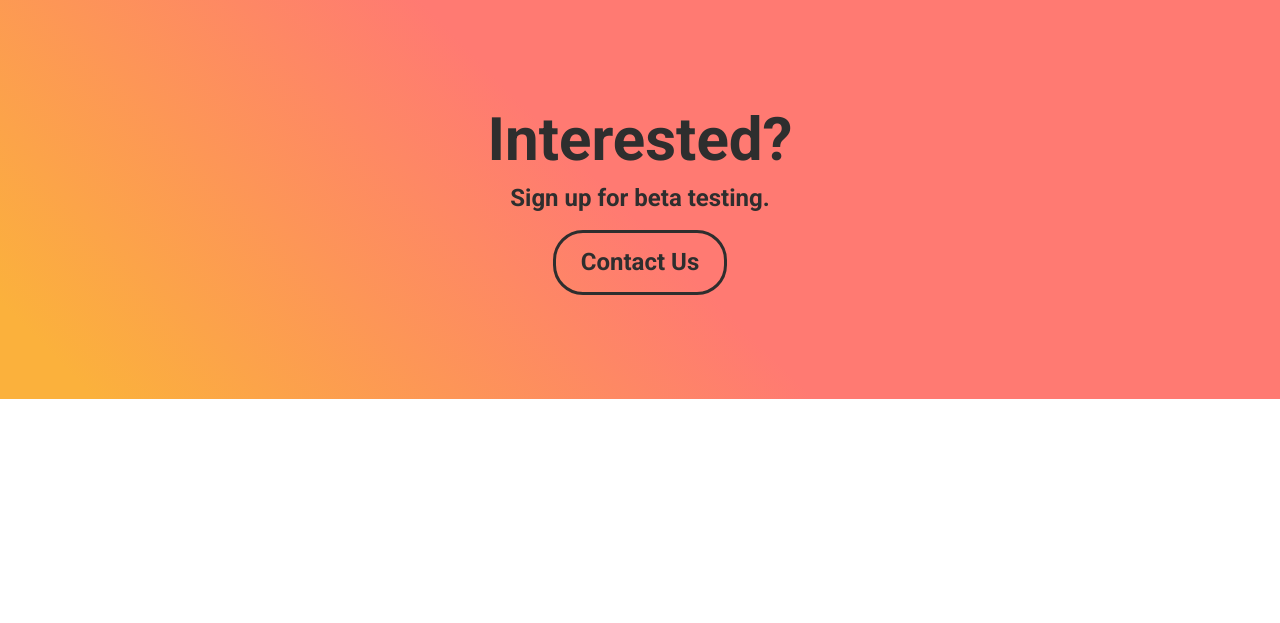
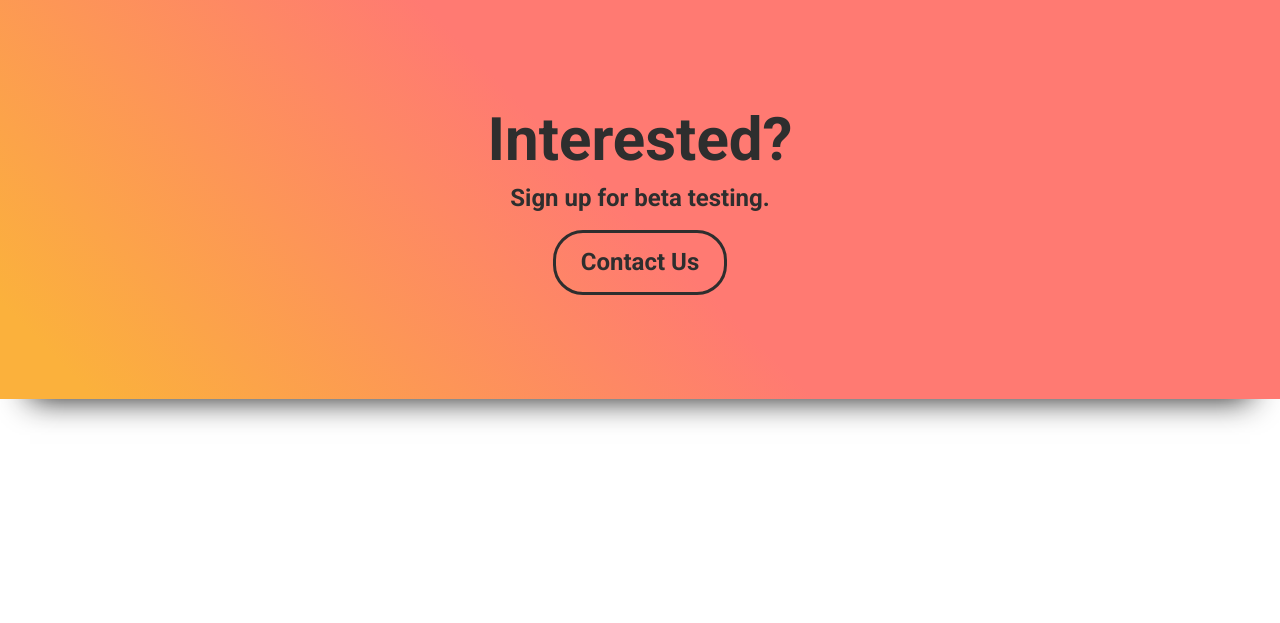
Before and after one commit to tvut/chinook-website, a PHP site: page / in a window 1280 px wide. Shown: the part 4162-4785 px from the top of the page. Run offline with PHP 8.4, Linux system fonts and the light colour scheme; some libraries are stand-ins or nearby versions.

Commit message:
box shadow on bottom

```diff
--- a/css/main.css
+++ b/css/main.css
@@ -99,6 +99,7 @@ section {
     /* Chrome 10-25, Safari 5.1-6 */
     background: linear-gradient(45.34deg, #FBB13C 5.66%, #FF7A72 48.62%, #FF7A72 94.35%);
     /* W3C, IE 10+/ Edge, Firefox 16+, Chrome 26+, Opera 12+, Safari 7+ */
+    box-shadow: 0 30px 30px -30px #171717;
 }
 
 @media screen and (min-aspect-ratio: 1/1) {
```
